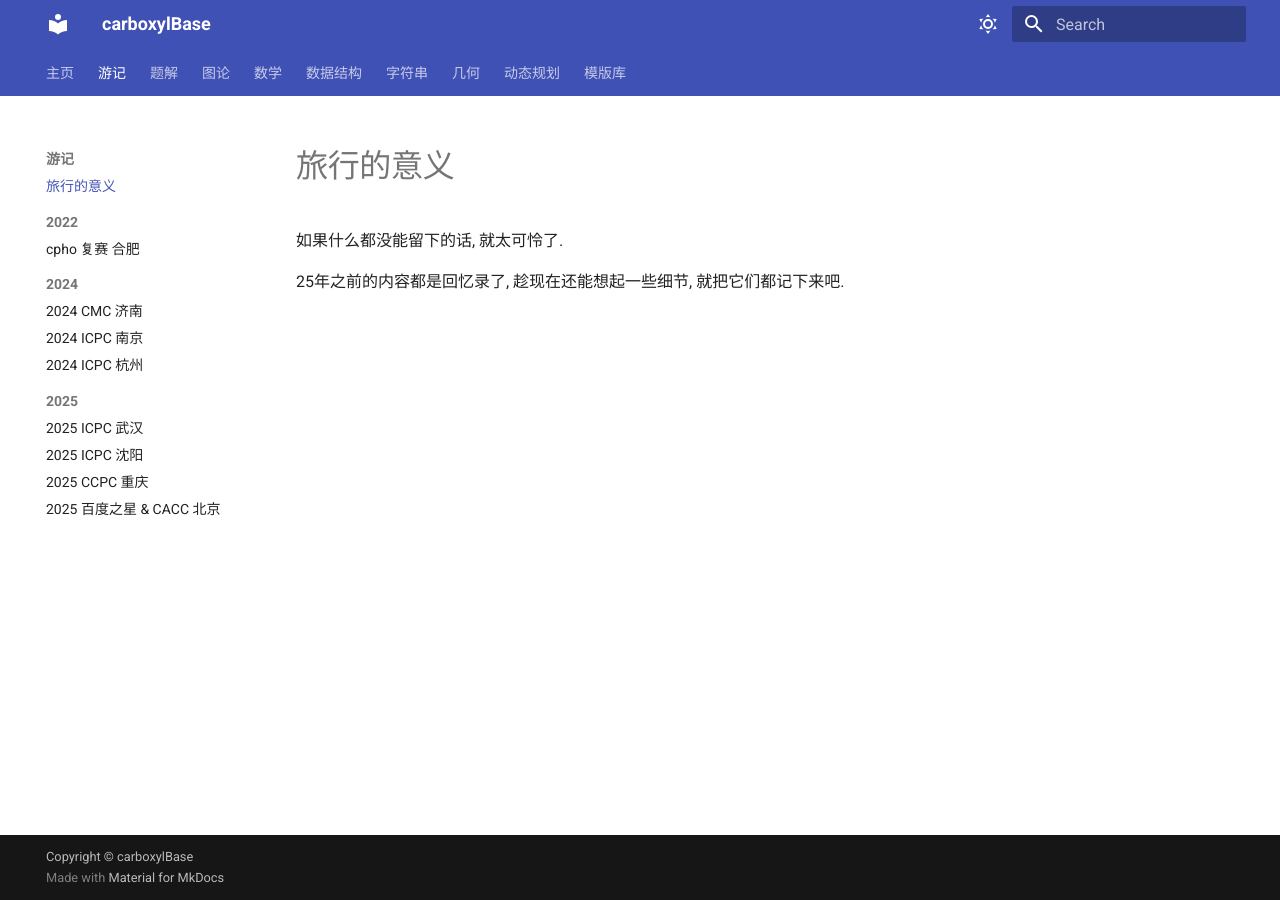
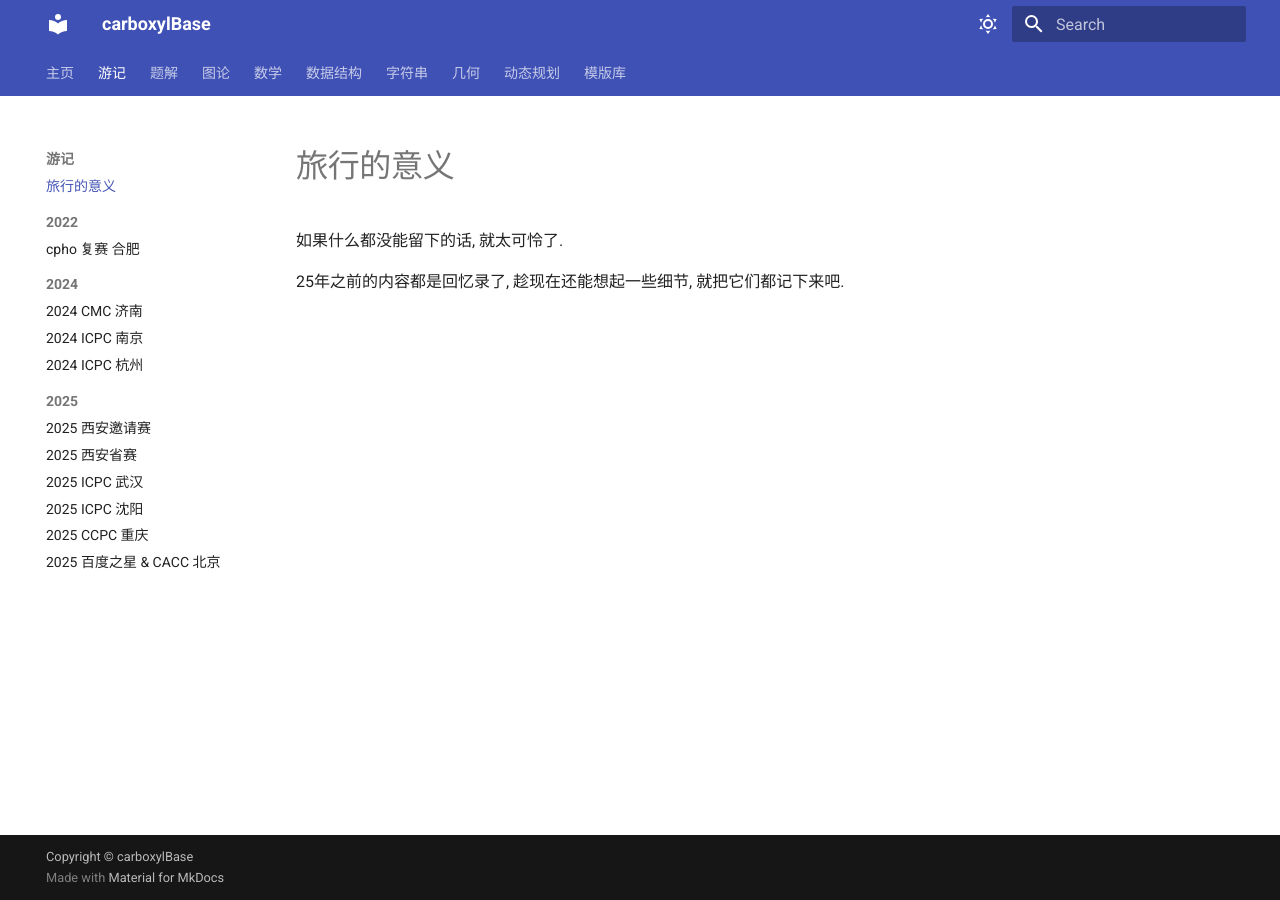
Before and after one commit to carboxylBase/carboxylBase.github.io, an MkDocs documentation site: the page built from docs/travelogue/index.md, in a window 1280 px wide. Built offline with MkDocs 1.6.1 and Material for MkDocs 9.7.7, drawn with Linux system fonts in a browser that asks for light colours.

Commit message:
完善2025赛事

```diff
--- a/mkdocs.yml
+++ b/mkdocs.yml
@@ -14,6 +14,8 @@ nav:
           - 2024 ICPC 南京: travelogue/2024/2024icpc南京.md
           - 2024 ICPC 杭州: travelogue/2024/2024icpc杭州.md
       - 2025:
+          - 2025 西安邀请赛: travelogue/2025/2025西安邀请赛.md
+          - 2025 西安省赛: travelogue/2025/2025西安省赛.md
           - 2025 ICPC 武汉: travelogue/2025/2025icpc武汉.md
           - 2025 ICPC 沈阳: travelogue/2025/2025icpc沈阳.md
           - 2025 CCPC 重庆: travelogue/2025/2025ccpc重庆.md
```
Also changed, not shown: docs/travelogue/2025/2025西安省赛.md (added), docs/travelogue/2025/2025西安邀请赛.md (added).
